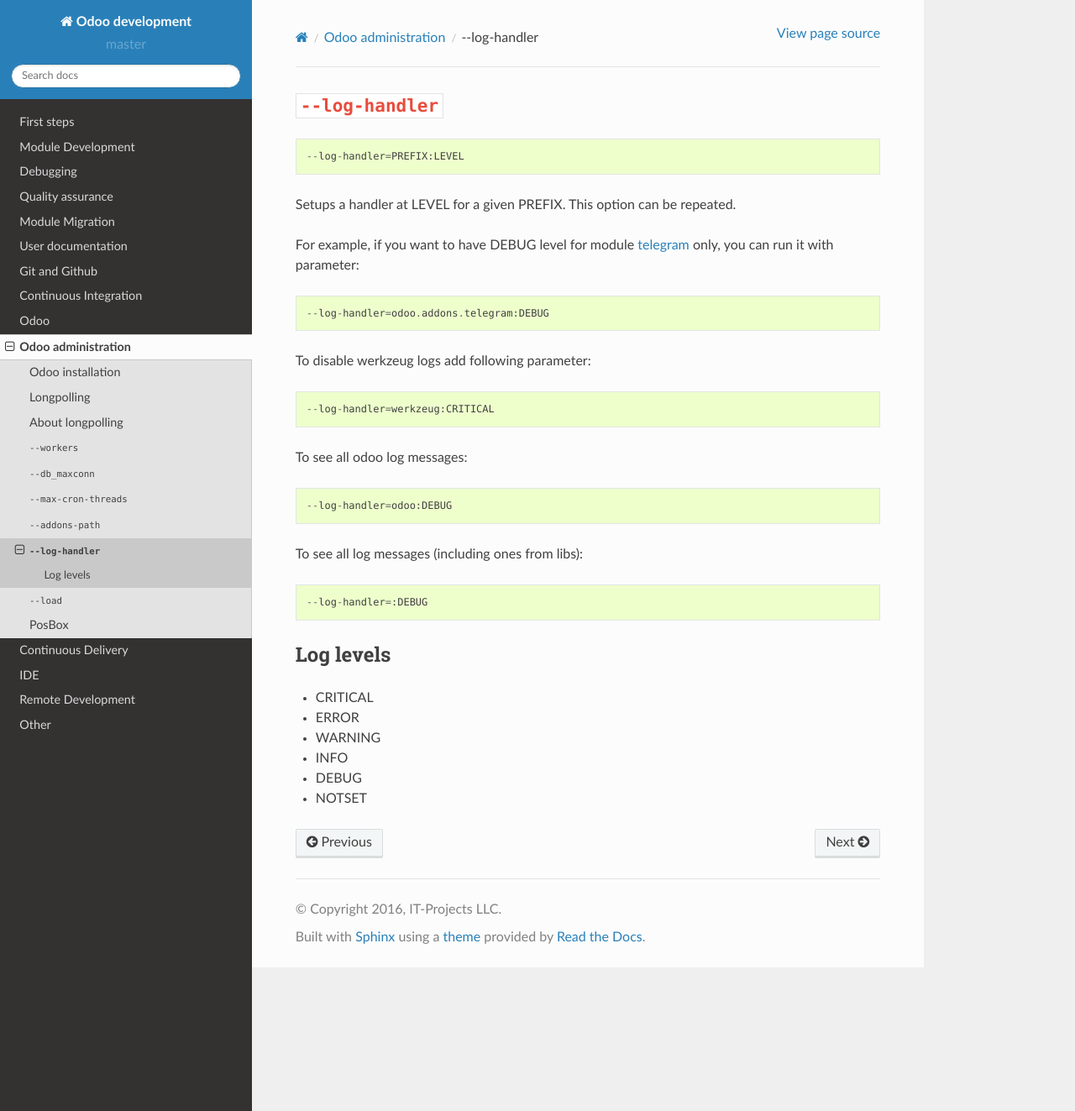
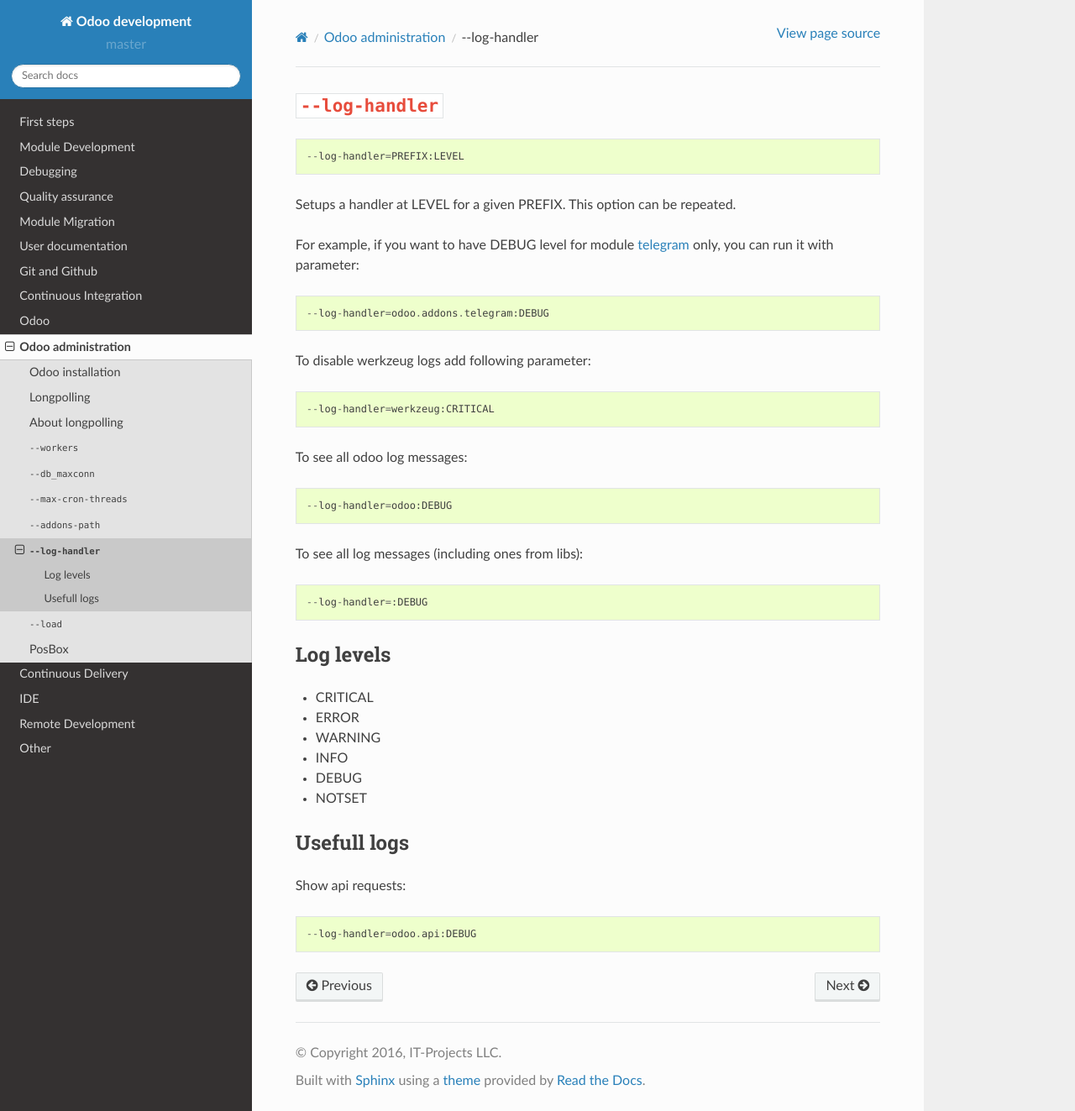
Before and after one commit to itpp-labs/odoo-development, a Sphinx documentation site: the page built from docs/admin/log-handler.rst, in a window 1280 px wide and 1323 px high. Shown: the whole window at 84% size. Built offline with Sphinx 7.4.7 and the Read the Docs theme 2.0.0, drawn with Linux system fonts in a browser that asks for light colours.

Commit message:
Show api requests:

```diff
--- a/docs/admin/log-handler.rst
+++ b/docs/admin/log-handler.rst
@@ -33,3 +33,10 @@
 * INFO
 * DEBUG
 * NOTSET
+
+Usefull logs
+============
+
+Show api requests::
+
+   --log-handler=odoo.api:DEBUG
```
